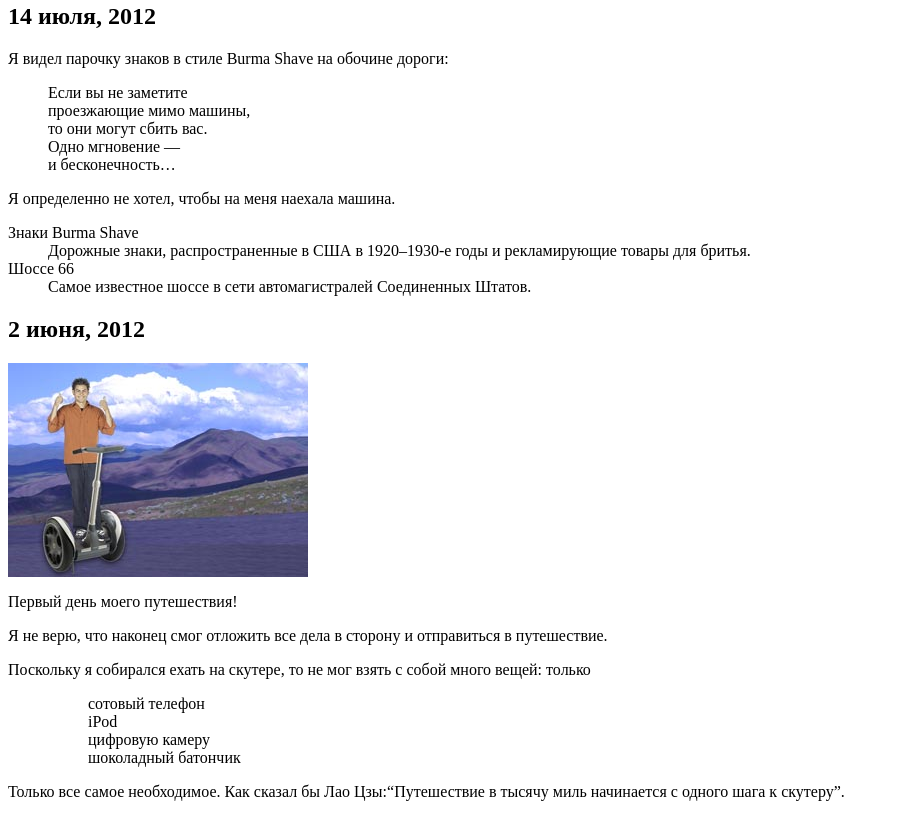
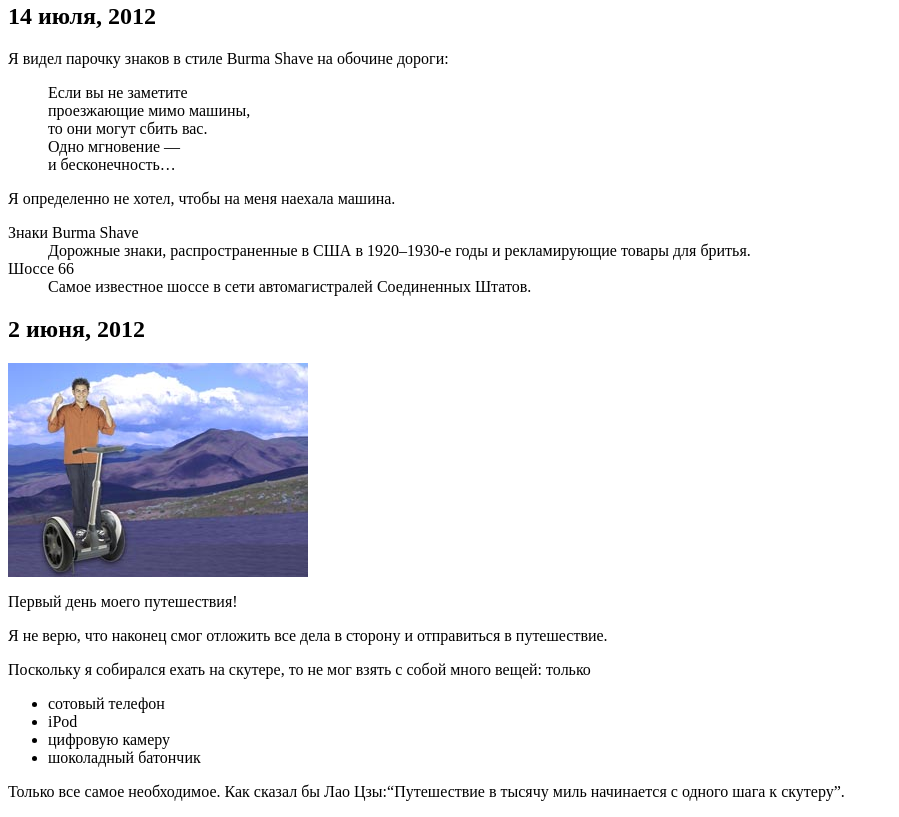
Before and after one commit to IonBors/Scooter-trip, a plain HTML site: page index.html in a window 1280 px wide. Shown: the part 544-1361 px from the top of the page, without its empty margins (0-899 px from the left). Drawn offline with Linux system fonts and the light colour scheme.

Commit message:
Update index.html

```diff
--- a/index.html
+++ b/index.html
@@ -48,12 +48,12 @@
  <p>Первый день моего путешествия!</p>
  <p>Я не верю, что наконец смог отложить все дела в сторону и отправиться в путешествие.</p>
  <p>Поскольку я собирался ехать на скутере, то не мог взять с собой много вещей: только</p>
-               <ol>
-               <ul>сотовый телефон</ul>
-               <ul>iPod</ul>
-               <ul>цифровую камеру</ul>
-               <ul>шоколадный батончик</ul>
-               </ol>
+               <ul>
+               <li>сотовый телефон</li>
+               <li>iPod</li>
+               <li>цифровую камеру</li>
+               <li>шоколадный батончик</li>
+               </ul>
  <p>Только все самое необходимое. Как сказал бы Лао Цзы:<q>Путешествие в тысячу миль начинается с одного шага к скутеру</q>.</p>
    </body>
    </html>
```
